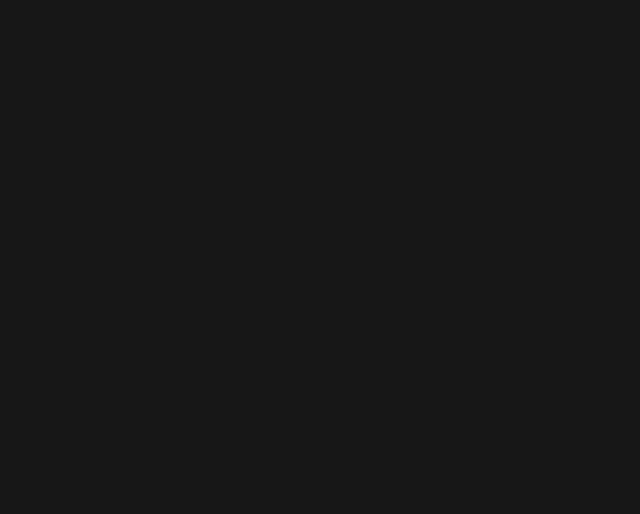
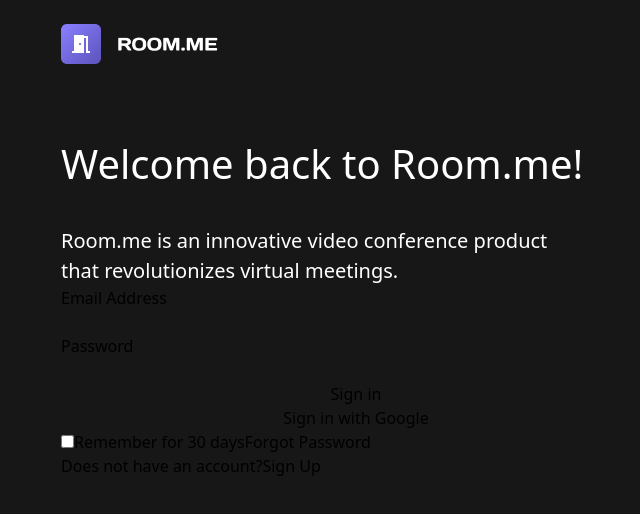
Before and after one commit to Thenuka09/login-app, a Next.js app: page / in a window 1280 px wide. Shown: the top 514 px of the page, without its empty margins (11-651 px from the left). Built offline with nearby package versions, Linux system fonts and the light colour scheme.

Commit message:
add left side content to the website

```diff
--- a/src/app/page.tsx
+++ b/src/app/page.tsx
@@ -1,9 +1,55 @@
+import Image from 'next/image';
+import logo from '../../public/Logo.png';
+
 export default function Home() {
   return (
-    <div>
+    <div className="flex mt-[24px] mb-[24px] mr-[24px] ml-[72px]">
       {/* left hand side elements */}
-      <div>
+      <div className='w-[590px]'>
+        <Image src={logo} alt='website logo' className='w-[163px] h-[40px]'/>
+        <div className='w-[525px]'>
+          <h1 className='mt-[70px] text-[white] font-inter font-medium text-[40px] mb-[16px]'>Welcome back to Room.me!</h1>
+          <p className=' text-[white] mt-[32px] text-[20px]'>Room.me is an innovative video conference product that revolutionizes virtual meetings.</p>
+        </div>
 
+        <div className='flex flex-col'>
+          <form action="">
+            <div className='flex flex-col'>
+              <label>Email Address</label>
+              <input type="email" />
+            </div>
+
+            <div className='flex flex-col'>
+              <label>Password</label>
+              <input type="password" />
+            </div>
+
+            <div className='flex flex-col'>
+              <button>Sign in</button>
+              <button>Sign in with Google</button>
+            </div>
+
+
+          </form>
+
+          <div>
+            <input type="checkbox"/>
+            <label >Remember for 30 days</label>
+
+            <button>Forgot Password</button>
+
+          </div>
+
+          <div>
+            <span>Does not have an account?</span>
+            <button>Sign Up</button>
+          </div>
+
+
+
+
+
+        </div>
       </div>
 
       {/* right hand side elements */}
```
